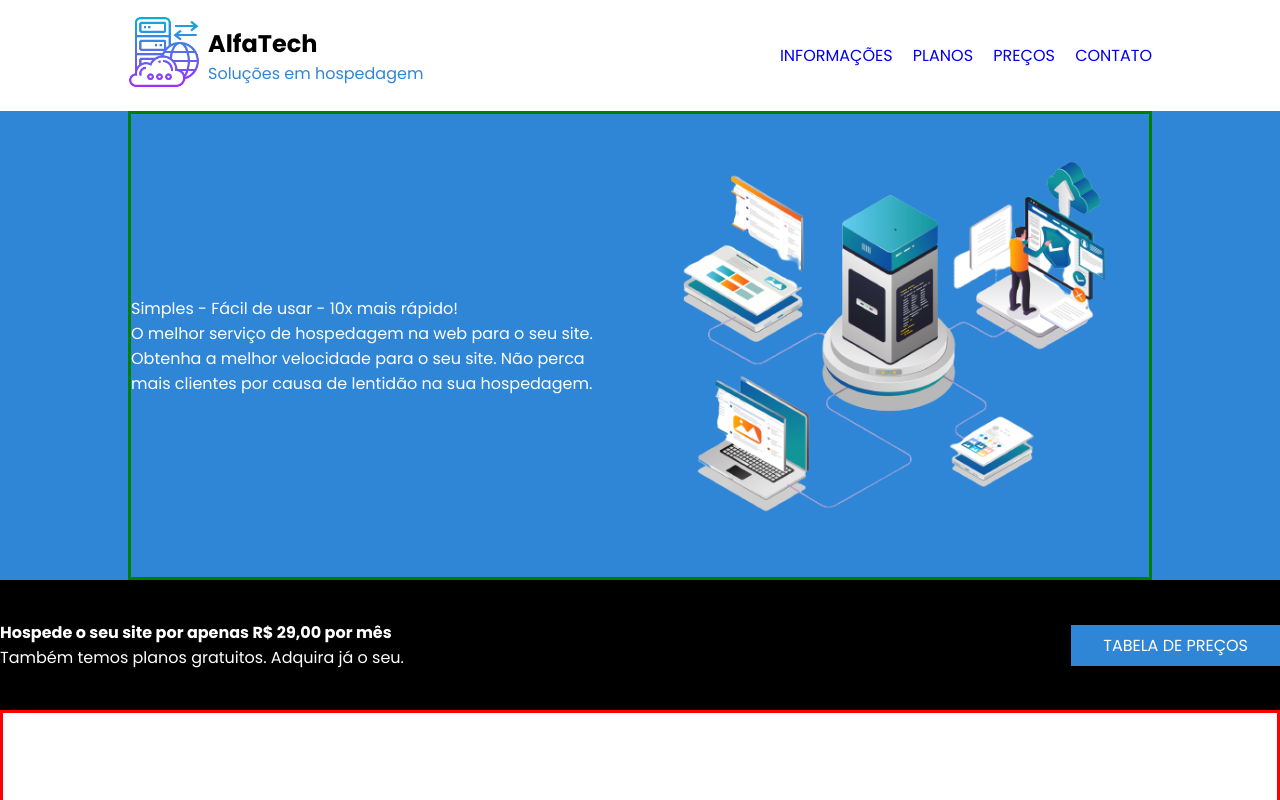
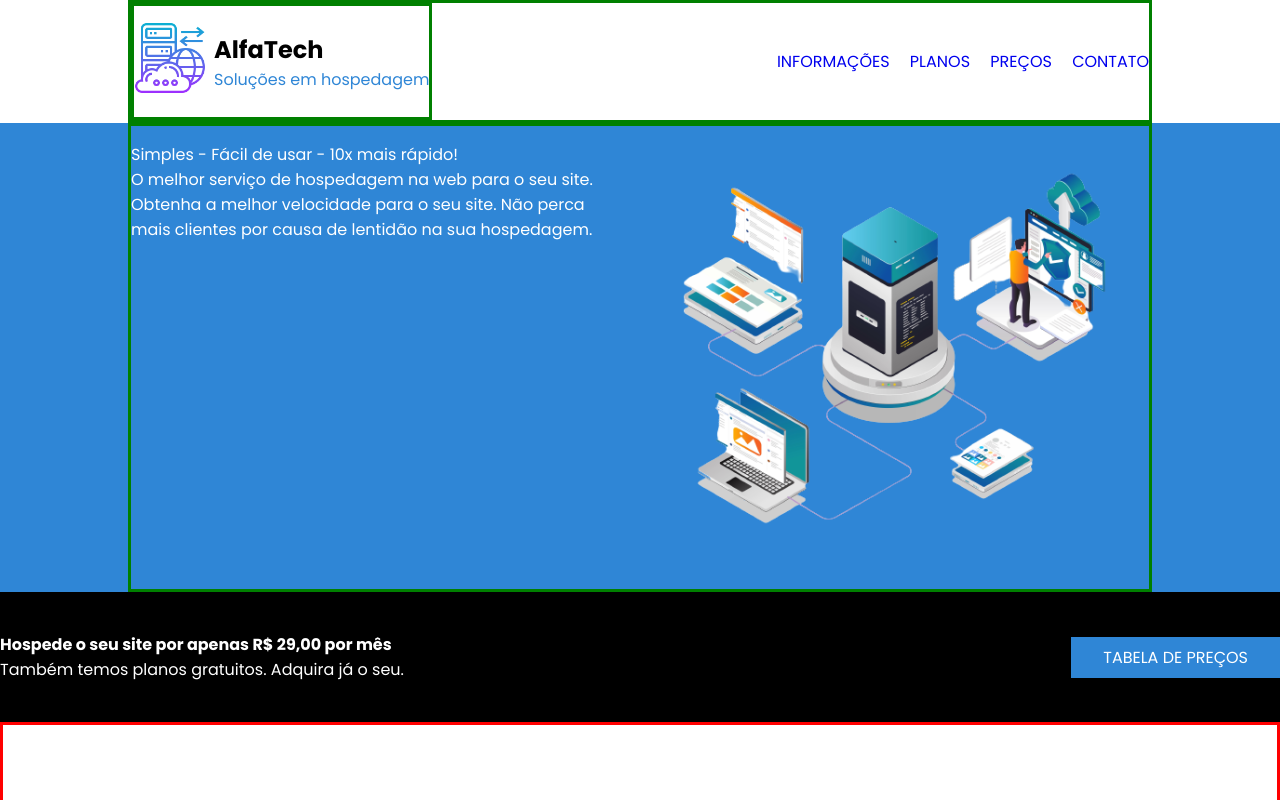
Before and after one commit to fnmoura/devmedia-frontend-missoes, a website: page Missao09/src/index.html in a window 1280 px wide. Shown: the top 800 px of the page. Drawn offline with Linux system fonts and the light colour scheme.

Commit message:
- [x] Revisar o cabeçalho (head) para que a respectiva faixa ocupe toda a largura da tela.     - [x] Refatorar o código para que as classes sejam melhor utilizadas.     - [x] Renomear a classe ".justify-space-between" para ".jc-sb" e utilizar no código.     - [x] Renomear a classe ".align-itens-center" para ".ai-c" e utilizar no código.     - [x] Remover o fechamento de uma tag "div" que não tinha sido retirada na refatoração anterior.     - [x] Incluir no arquivo CSS as diretivas de comentários "#region" e "#endregion" para permitir colapsar blocos de códigos de estilos através do VSCode. Foram incluídas em dois pontos: "/* #region Seção de Estilos para o Cabeçalho (head) */" e "/* #region Seção de Estilos Usados no Banner */"

```diff
--- a/Missao09/src/css/index.css
+++ b/Missao09/src/css/index.css
@@ -26,11 +26,11 @@ a {
     border: red 3px solid;
 }
 
-.justify-space-between {
+.jc-sb {
     justify-content: space-between;
 }
 
-.align-itens-center {
+.ai-c {
     align-items: center;
 }
 
@@ -39,32 +39,18 @@ a {
 }
 
 
-/* Seção semântica de cabeçalho */
+/* #region Seção de Estilos para o Cabeçalho (head) */
 header {
-    width: 1024px;
-    margin: auto;
     background-color: #fff;
-
-    display: flex;
-    flex-direction: row;
-    align-items: center;
-    justify-content: space-between;
 }
 
-.conteiner {
-    display: flex;
-    flex-direction: row;
-    align-items: center;
-    width: 1024px;
+.header-conteiner {
+    max-width: 1024px;
+    width: 100%;
     margin: auto;
-
-    border: yellow 1px solid;
 }
 
 .marca-conteiner {
-    display: flex;
-    flex-direction: row;
-    align-items: center;
     padding: 16px 0px;
 }
 
@@ -87,12 +73,15 @@ nav a {
     margin-left: 16px;
 }
 
-/* Estilos da parte principal da página */
+/* #endregion */
+
+
+/* Seção de Estilos Para a Conteúdo Principal (main) da Página */
 main {
     background-color: #fff;
 }
 
-/* Estilo do Banner */
+/* #region Seção de Estilos Usados no Banner */
 #banner {
     background-color: #2f86d6;
 }
@@ -116,6 +105,8 @@ main {
 .banner-figure img {
     width: 100%;
 }
+
+/* #endregion */
 
 /* Estilo para a seção de anúncio */
 #anuncio01 {
--- a/Missao09/src/index.html
+++ b/Missao09/src/index.html
@@ -14,7 +14,8 @@
 
 <body>
     <header>
-        <div class="marca-conteiner">
+        <div class="conteiner-linha jc-sb ai-c header-conteiner">
+            <div class="conteiner-linha ai-c marca-conteiner">
                 <figure>
                     <img class="marca-figurativa" src="./img/logo-icone.png"
                         alt="Logo da AlfaTech - Soluções em hospedagem">
@@ -30,11 +31,12 @@
                 <a href="tabela-precos.html">PREÇOS</a>
                 <a href="#contatos">CONTATO</a>
             </nav>
+        </div>
     </header>
 
     <main>
         <section id="banner">
-            <div class="conteiner-linha align-itens-center justify-space-between banner-conteiner">
+            <div class="conteiner-linha align-itens-center jc-sb banner-conteiner">
                 <div class="banner-texto">
                     <p>Simples - Fácil de usar - 10x mais rápido!</p>
                     <p>O melhor serviço de hospedagem na web para o seu site.</p2>
@@ -46,7 +48,6 @@
                         alt="Banner com um servidor de hospedagem sendo conectado por computadores clientes.">
                 </figure>
         </section>
-        </div>
 
         <section id="anuncio01">
             <article>
@@ -61,7 +62,7 @@
                 <h3>Existem diversos serviços de hospedagem de sites.</h3>
                 <p>Por que você deve nos escolher?</p>
             </article>
-            <div class="grupo-card conteiner-linha justify-space-between">
+            <div class="grupo-card conteiner-linha jc-sb">
                 <article class="card conteiner-coluna align-itens-center">
                     <img src="./img/icone-engrenagens.png" alt="Engrenagens.">
                     <div class="texto-centralizado">
```
Lines whose indentation alone changed are shown as unchanged.
